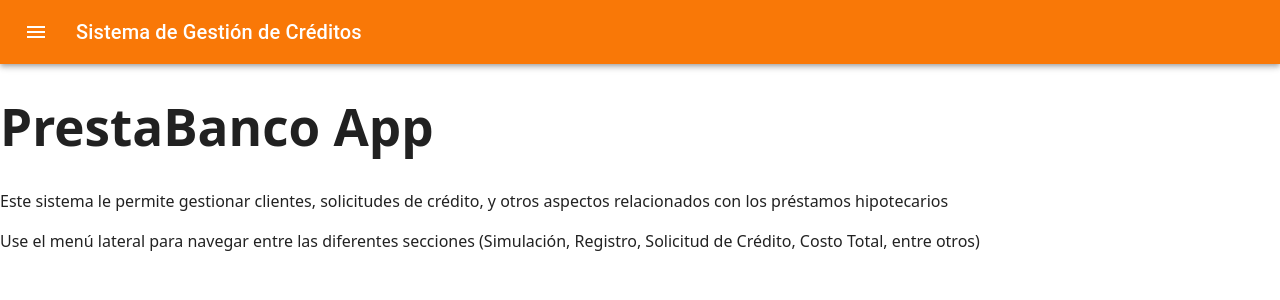
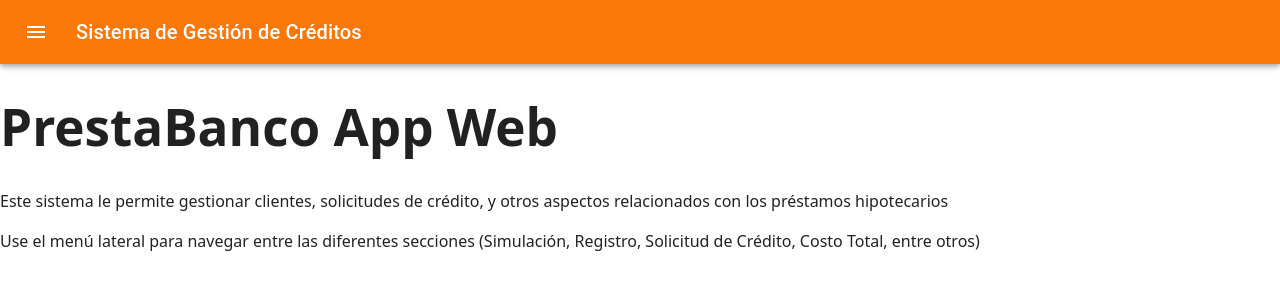
Before and after one commit to reii23/prestabanco-entrega1, a React (Vite) app in the folder front/interface/: page / in a window 1280 px wide. Shown: the top 300 px of the page. Built offline with nearby package versions, Linux system fonts and the light colour scheme.

Commit message:
prueba jenkins
se hace un cambio en front para probar el pipeline de jenkins

```diff
--- a/front/interface/src/components/Home.jsx
+++ b/front/interface/src/components/Home.jsx
@@ -3,7 +3,7 @@ import React from "react";
 const Home = () => {
     return (
         <div>
-            <h1>PrestaBanco App</h1>
+            <h1>PrestaBanco App Web</h1>
             <p>Este sistema le permite gestionar clientes, solicitudes de crédito, y otros aspectos relacionados con los préstamos hipotecarios</p>
             <p>Use el menú lateral para navegar entre las diferentes secciones (Simulación, Registro, Solicitud de Crédito, Costo Total, entre otros)
             </p>
```
